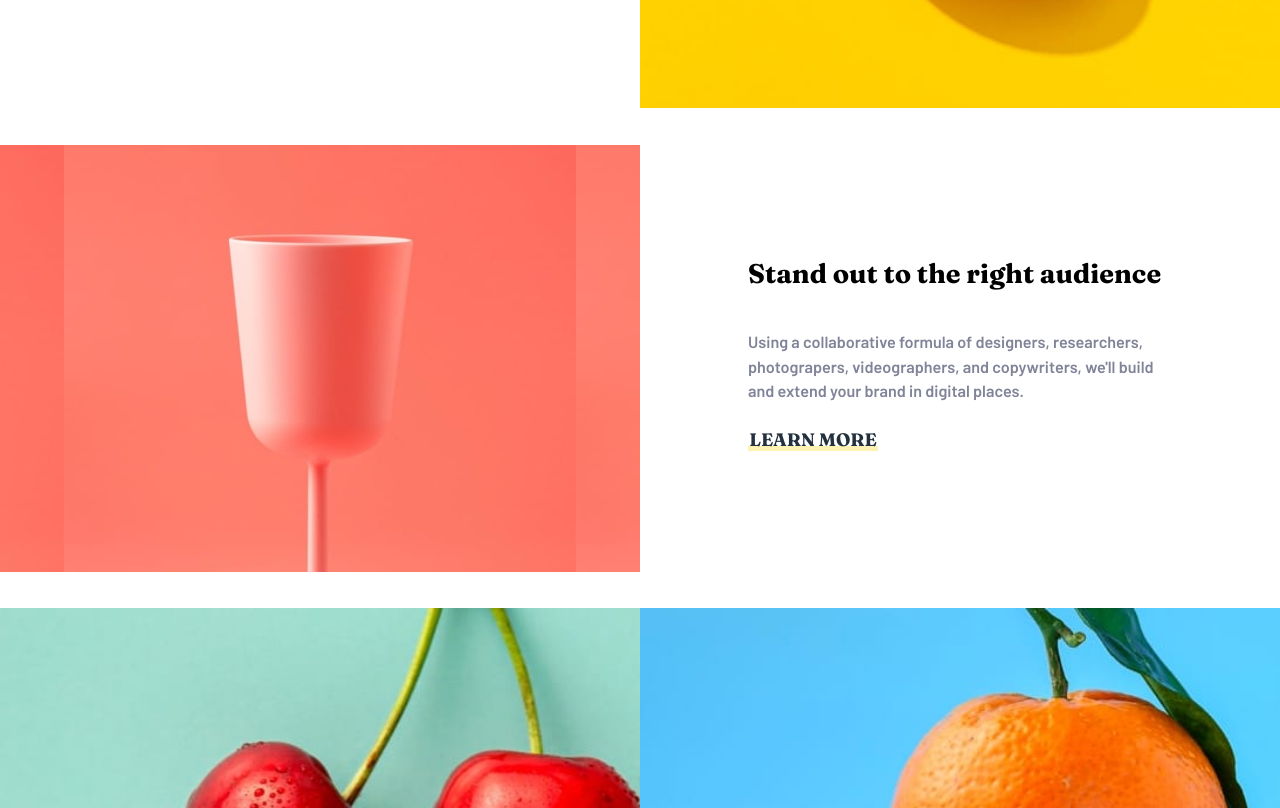
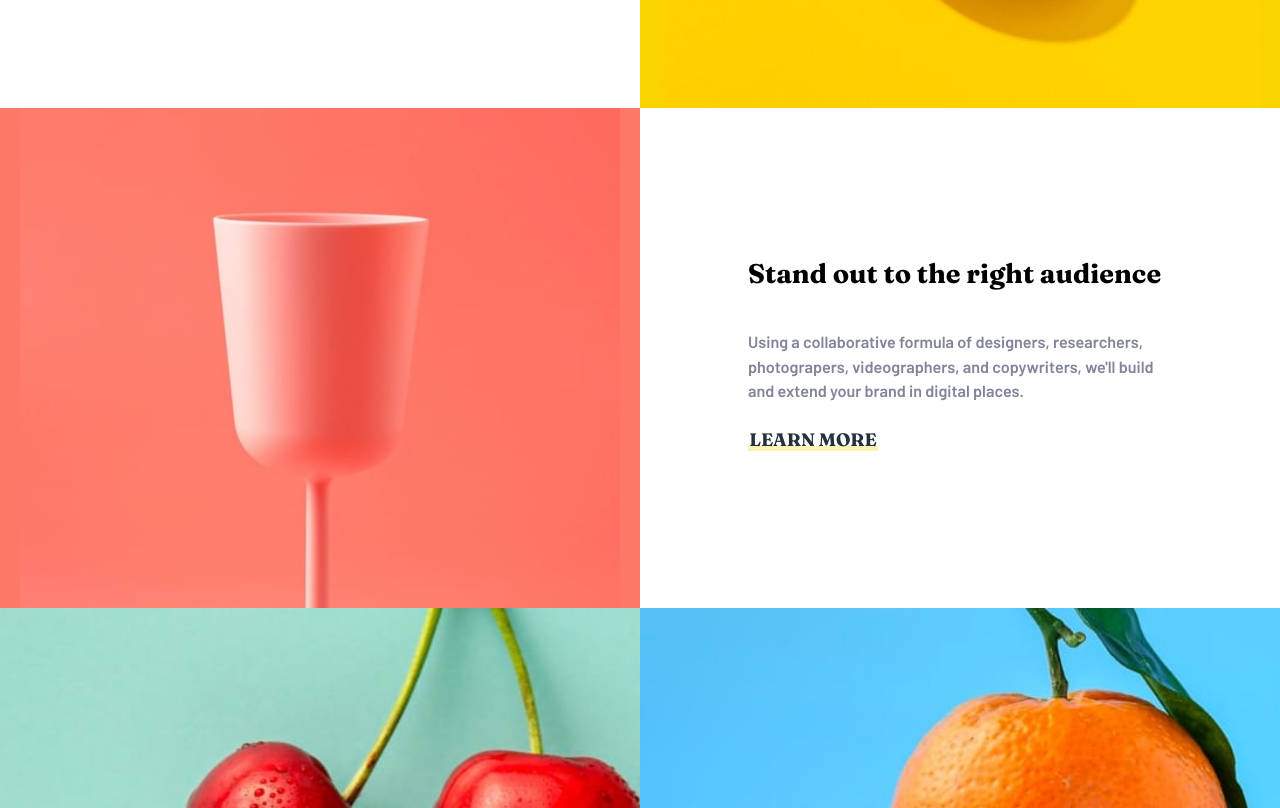
Before and after one commit to Darksied95/sunnyside_landing_page, a plain HTML site: page index.html in a window 1280 px wide. Shown: the part 901-1709 px from the top of the page. Drawn offline with Linux system fonts and the light colour scheme.

Commit message:
error fixed

```diff
--- a/style.css
+++ b/style.css
@@ -330,9 +330,9 @@ footer div {
   }
   .stand-out {
     background-image: url(/assets/desktop/image-stand-out.jpg);
-    background-size: 80% !important;
+    background-size: contain !important;
+    background-color: var(--clr-soft-red);
     background-position: 50%;
-    background-repeat: repeat-x;
   }
   .graphic-design {
     background-image: url(/assets/desktop/image-graphic-design.jpg);
@@ -413,10 +413,11 @@ footer div {
     height: 100%;
   }
   .responsive-image {
-    background-size: cover;
+    background-size: contain;
   }
   .order-two {
     order: 2;
+    background-color: var(--clr-yellow);
   }
   .order-one {
     order: 1;
```
